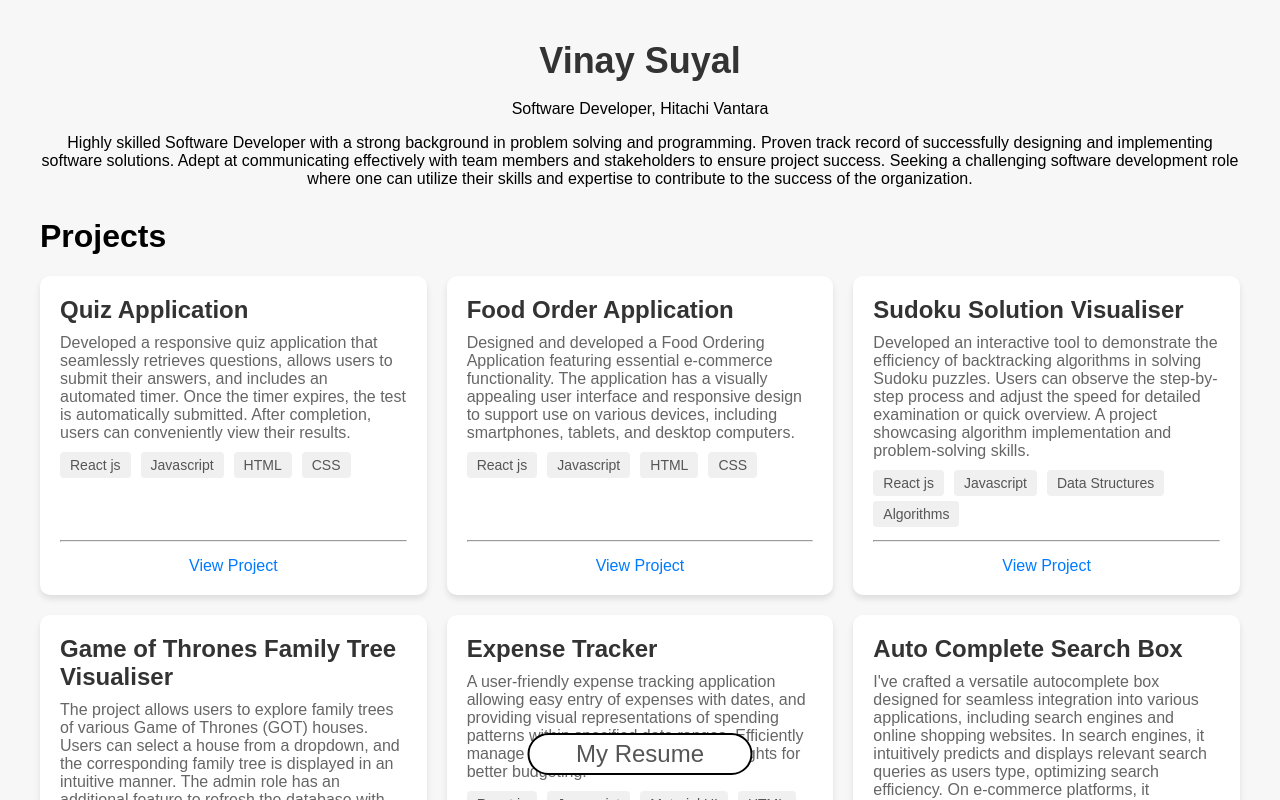
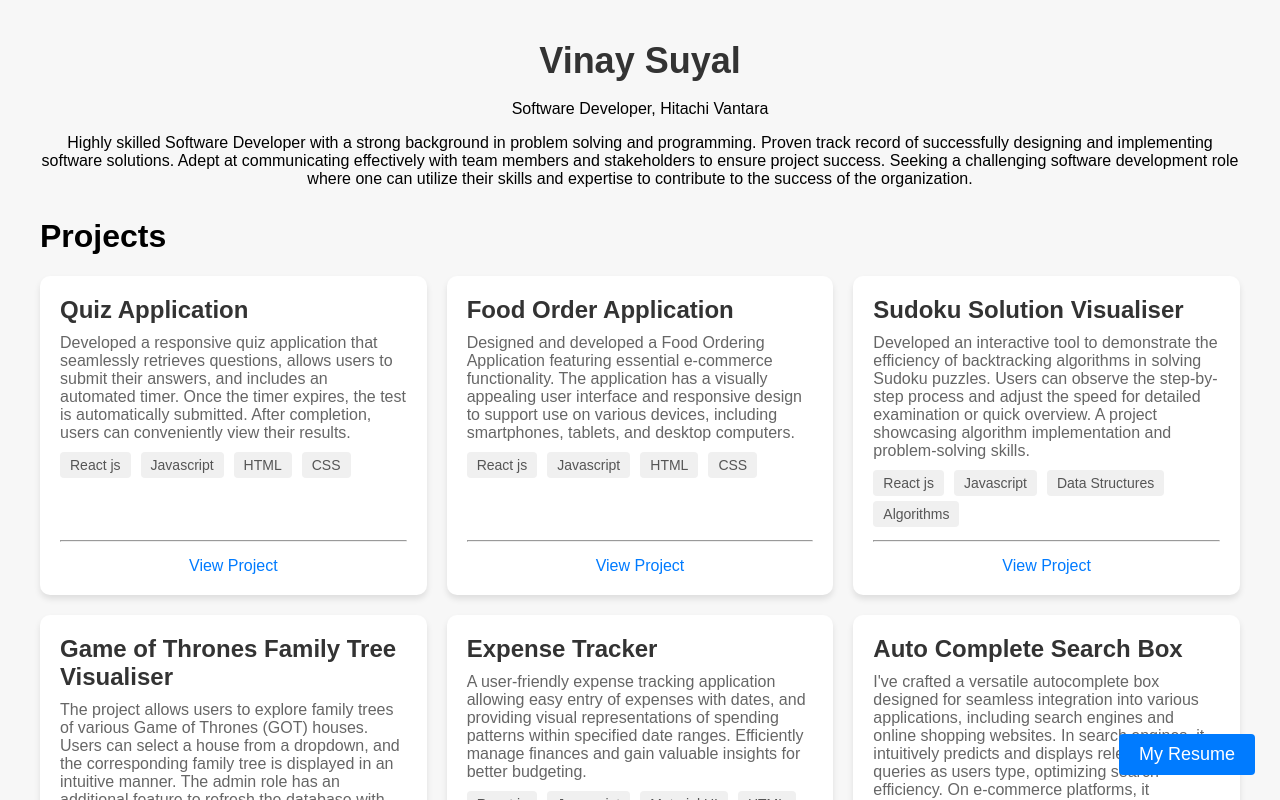
Before and after one commit to vinaysuyal/vinaysuyalPortfolio, a React (Create React App) app: page / in a window 1280 px wide. Shown: the top 800 px of the page. Built offline with nearby package versions, Linux system fonts and the light colour scheme.

Commit message:
Resume Button beautified

```diff
--- a/src/App.css
+++ b/src/App.css
@@ -103,22 +103,24 @@ body {
 /* ... (previous styles) */
 
 .close-button {
-  min-width: 225px;
   position: fixed;
   bottom: 25px;
-  right: 50%;
-  font-size: 24px;
+  right: 25px;
+  font-size: 18px;
   cursor: pointer;
-  border: 2px solid black;
-  border-radius: 50px;
-  background: white;
-  color: #555;
-  transform: translateX(50%);
-  padding: 5px 20px 5px 20px;
+  border: none;
+  border-radius: 4px;
+  background: #007bff;
+  color: white;
+  padding: 10px 20px;
+  text-align: center;
+  transition: background-color 0.2s ease, color 0.2s ease, transform 0.2s ease; /* Added transform for subtle animation */
 }
 
 .close-button:hover {
-  color: #b12025;
+  background-color: #0056b3;
+  color: white;
+  transform: scale(1.05); /* Scale up button slightly on hover */
 }
 
 .skills-list {
```
